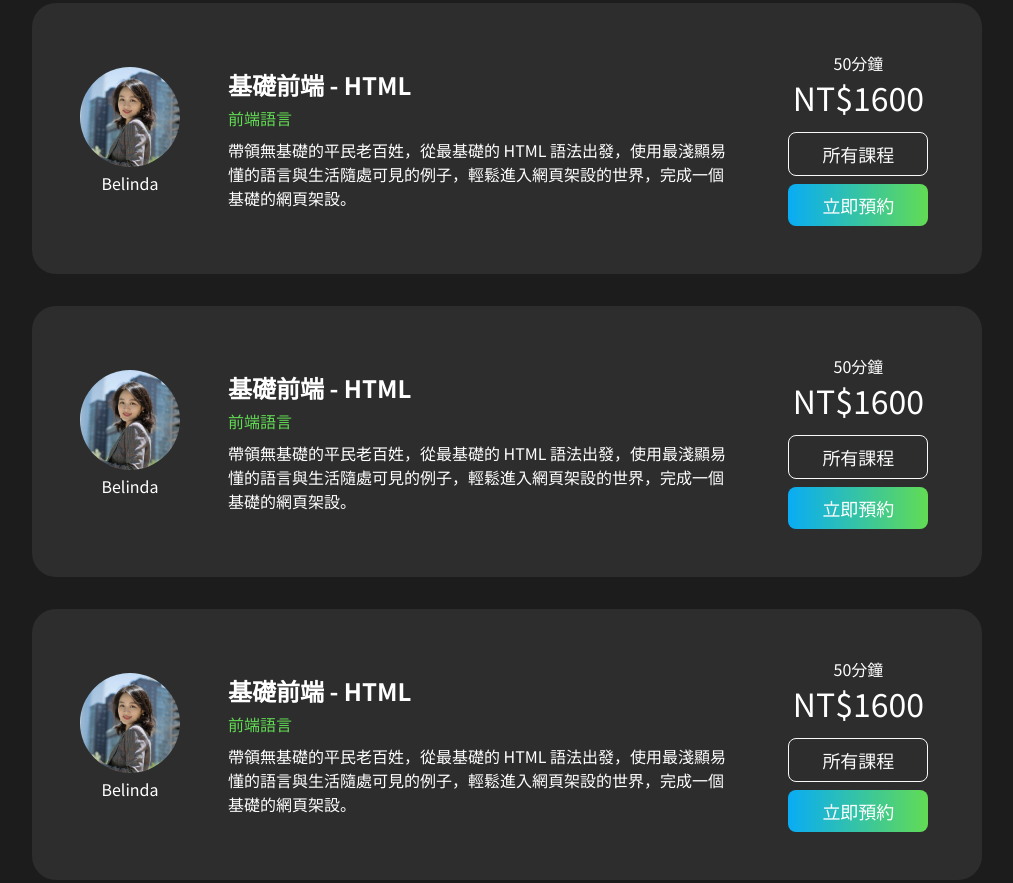
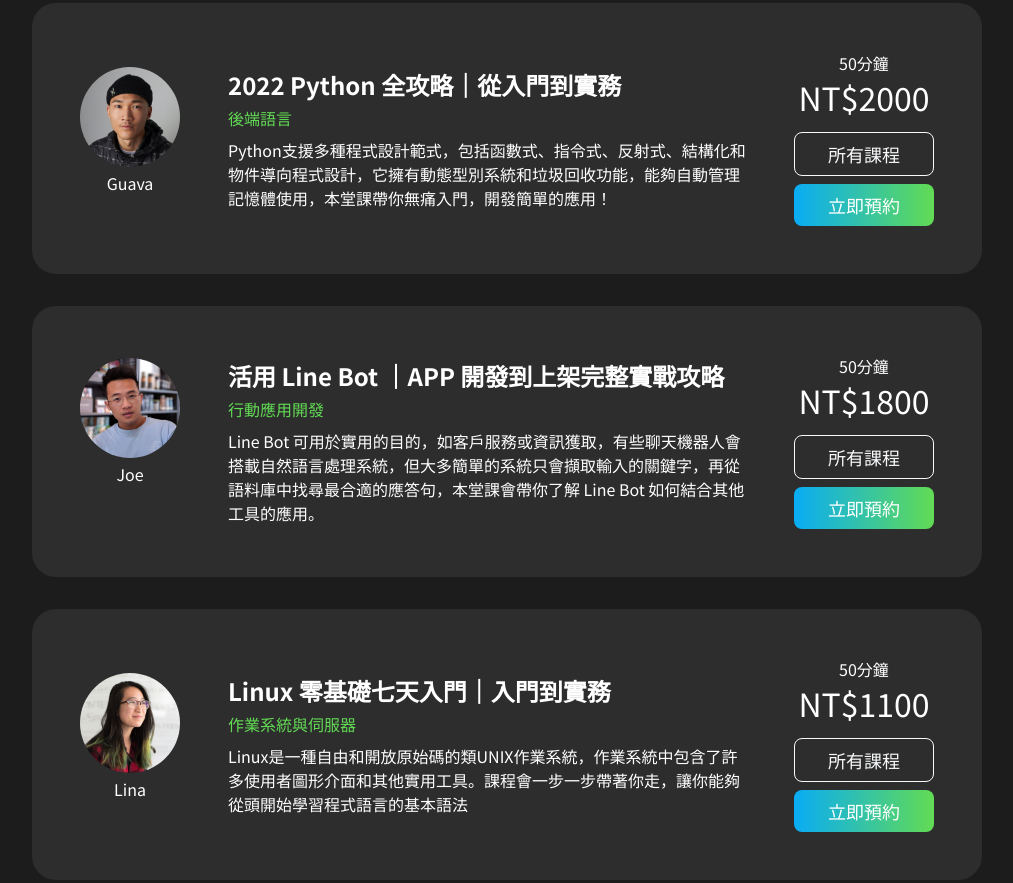
Before and after one commit to Rin1330/-hexSchool-F2E2022-week6, a plain HTML site: page course.html in a window 1280 px wide. Shown: the part 520-1403 px from the top of the page, without its empty margins (133-1146 px from the left). Drawn offline with nearby package versions, Linux system fonts and the light colour scheme; a web font is replaced by a local one.

Commit message:
Update 2022-09-14T16:28:37.275Z

```diff
--- a/course.html
+++ b/course.html
@@ -47,7 +47,7 @@
         </div>
       </div>
 
-
+<section class="pt-0">
   <div class="container">
     <ul class="courseList row list-unstyled gy-6 text-white justify-content-center mb-0">
       <li class="col-lg-10 p-0 bg-gray-100">
@@ -78,18 +78,18 @@
         <div class="d-flex h-100 flex-column flex-lg-row p-6 p-lg-5 align-items-lg-center justify-content-between">
           <div class="d-flex flex-column flex-lg-row mb-5 mb-lg-0">
             <div class="text-center mb-5 mb-lg-0 p-lg-5">
-            <img src="./assets/images/teacher01.jpg" alt="" class="fluid-img courseList__icon rounded-circle mb-1">
-            <p class="mb-0">Belinda</p>
+              <img src="./assets/images/teacher02.jpg" alt="" class="fluid-img courseList__icon rounded-circle mb-1">
+              <p class="mb-0">Guava</p>
             </div>
             <div class="p-lg-5">
-            <h3 class="fw-bold mb-1">基礎前端 - HTML</h3>
-            <p class="text-primary mb-2">前端語言</p>
-            <p class="mb-0">帶領無基礎的平民老百姓，從最基礎的 HTML 語法出發，使用最淺顯易懂的語言與生活隨處可見的例子，輕鬆進入網頁架設的世界，完成一個基礎的網頁架設。</p>
+              <h3 class="fw-bold mb-1">2022 Python 全攻略｜從入門到實務</h3>
+              <p class="text-primary mb-2">後端語言</p>
+              <p class="mb-0">Python支援多種程式設計範式，包括函數式、指令式、反射式、結構化和物件導向程式設計，它擁有動態型別系統和垃圾回收功能，能夠自動管理記憶體使用，本堂課帶你無痛入門，開發簡單的應用！</p>
             </div>
           </div>
           <div class="text-center p-lg-5">
             <p class="mb-1">50分鐘</p>
-          <p class="fs-2 mb-4">NT$1600</p>
+            <p class="fs-2 mb-4">NT$2000</p>
             <div class="d-flex d-lg-block justify-content-center align-items-center flex-lg-column">
             <button type="button" class="btn btn-outline-light fs-6 text-center py-2 px-6 me-2 me-lg-0 mb-lg-2 d-inline-block">所有課程</button>
             <button type="button" class="custom-btn fs-6 text-center text-white py-2 px-6 border-0 d-inline-block">立即預約</button>
@@ -102,18 +102,18 @@
         <div class="d-flex h-100 flex-column flex-lg-row p-6 p-lg-5 align-items-lg-center justify-content-between">
           <div class="d-flex flex-column flex-lg-row mb-5 mb-lg-0">
             <div class="text-center mb-5 mb-lg-0 p-lg-5">
-            <img src="./assets/images/teacher01.jpg" alt="" class="fluid-img courseList__icon rounded-circle mb-1">
-            <p class="mb-0">Belinda</p>
+              <img src="./assets/images/teacher03.jpg" alt="" class="fluid-img courseList__icon rounded-circle mb-1">
+              <p class="mb-0">Joe</p>
             </div>
             <div class="p-lg-5">
-            <h3 class="fw-bold mb-1">基礎前端 - HTML</h3>
-            <p class="text-primary mb-2">前端語言</p>
-            <p class="mb-0">帶領無基礎的平民老百姓，從最基礎的 HTML 語法出發，使用最淺顯易懂的語言與生活隨處可見的例子，輕鬆進入網頁架設的世界，完成一個基礎的網頁架設。</p>
+              <h3 class="fw-bold mb-1">活用 Line Bot ｜APP 開發到上架完整實戰攻略</h3>
+              <p class="text-primary mb-2">行動應用開發</p>
+              <p class="mb-0">Line Bot 可用於實用的目的，如客戶服務或資訊獲取，有些聊天機器人會搭載自然語言處理系統，但大多簡單的系統只會擷取輸入的關鍵字，再從語料庫中找尋最合適的應答句，本堂課會帶你了解 Line Bot 如何結合其他工具的應用。</p>
             </div>
           </div>
           <div class="text-center p-lg-5">
             <p class="mb-1">50分鐘</p>
-          <p class="fs-2 mb-4">NT$1600</p>
+            <p class="fs-2 mb-4">NT$1800</p>
             <div class="d-flex d-lg-block justify-content-center align-items-center flex-lg-column">
             <button type="button" class="btn btn-outline-light fs-6 text-center py-2 px-6 me-2 me-lg-0 mb-lg-2 d-inline-block">所有課程</button>
             <button type="button" class="custom-btn fs-6 text-center text-white py-2 px-6 border-0 d-inline-block">立即預約</button>
@@ -126,18 +126,18 @@
         <div class="d-flex h-100 flex-column flex-lg-row p-6 p-lg-5 align-items-lg-center justify-content-between">
           <div class="d-flex flex-column flex-lg-row mb-5 mb-lg-0">
             <div class="text-center mb-5 mb-lg-0 p-lg-5">
-            <img src="./assets/images/teacher01.jpg" alt="" class="fluid-img courseList__icon rounded-circle mb-1">
-            <p class="mb-0">Belinda</p>
+              <img src="./assets/images/teacher04.jpg" alt="" class="fluid-img courseList__icon rounded-circle mb-1">
+              <p class="mb-0">Lina</p>
             </div>
             <div class="p-lg-5">
-            <h3 class="fw-bold mb-1">基礎前端 - HTML</h3>
-            <p class="text-primary mb-2">前端語言</p>
-            <p class="mb-0">帶領無基礎的平民老百姓，從最基礎的 HTML 語法出發，使用最淺顯易懂的語言與生活隨處可見的例子，輕鬆進入網頁架設的世界，完成一個基礎的網頁架設。</p>
+              <h3 class="fw-bold mb-1">Linux 零基礎七天入門｜入門到實務</h3>
+              <p class="text-primary mb-2">作業系統與伺服器</p>
+              <p class="mb-0">Linux是一種自由和開放原始碼的類UNIX作業系統，作業系統中包含了許多使用者圖形介面和其他實用工具。課程會一步一步帶著你走，讓你能夠從頭開始學習程式語言的基本語法</p>
             </div>
           </div>
           <div class="text-center p-lg-5">
             <p class="mb-1">50分鐘</p>
-          <p class="fs-2 mb-4">NT$1600</p>
+            <p class="fs-2 mb-4">NT$1100</p>
             <div class="d-flex d-lg-block justify-content-center align-items-center flex-lg-column">
             <button type="button" class="btn btn-outline-light fs-6 text-center py-2 px-6 me-2 me-lg-0 mb-lg-2 d-inline-block">所有課程</button>
             <button type="button" class="custom-btn fs-6 text-center text-white py-2 px-6 border-0 d-inline-block">立即預約</button>
@@ -147,6 +147,7 @@
       </li>
     </ul>
   </div>
+</section>
     </div>
 
     <footer class="footer bg-gray-300">
```
Lines whose indentation alone changed are shown as unchanged.
